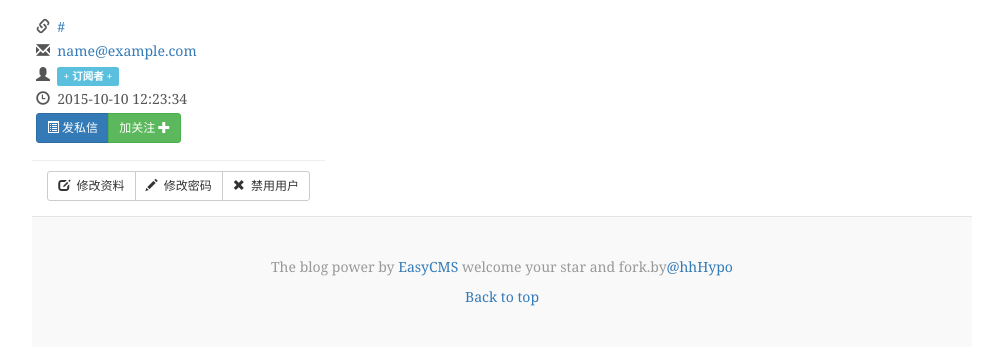
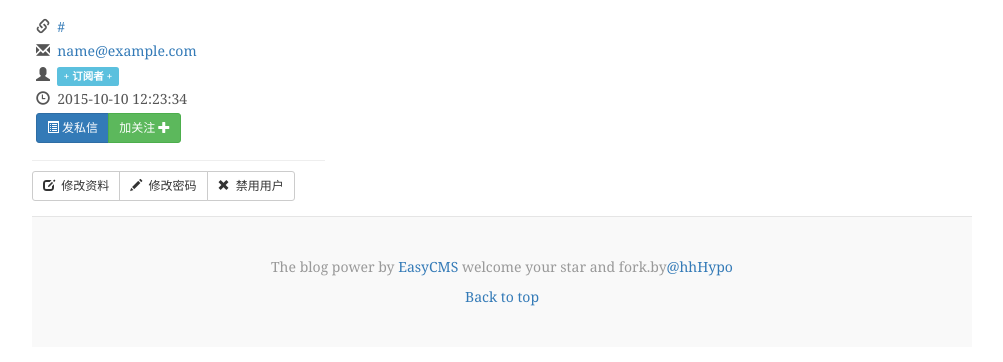
Before and after one commit to RokyZevon/EasyCMS, a Flask app: template app/templates/profile.html in a window 1280 px wide. Shown: the part 370-732 px from the top of the page, without its empty margins (138-1141 px from the left). Run offline with Flask 2, Linux system fonts and the light colour scheme; a user stored in the database is signed in; tables that the repository leaves empty hold one stand-in row (values such as "Sample post"); the template is opened without the code that fills it: values that come from a table or form of the project are taken from there, most other values are stand-ins (such as "Sample title", 1, 10 or a date in 2020); grey boxes marked "Sample" are stand-in pictures.

Commit message:
update profile

```diff
--- a/app/templates/profile.html
+++ b/app/templates/profile.html
@@ -50,7 +50,7 @@
             </ul>
             {% if current_user.is_authenticated %}
                 {% if current_user.user_id == user.user_id or current_user.isAdmin() %}
-                    <div style="text-align: center; padding-bottom: 15px;">
+                    <div style="padding-bottom: 15px;">
                         <div class="btn-group btn-group-sm" role="group">
                             <button type="button" class="btn btn-default btn-sm" data-toggle="modal" data-target="#userInfoEdit">
                                 <span class="glyphicon glyphicon-edit" aria-hidden="true"></span>&nbsp;
```
